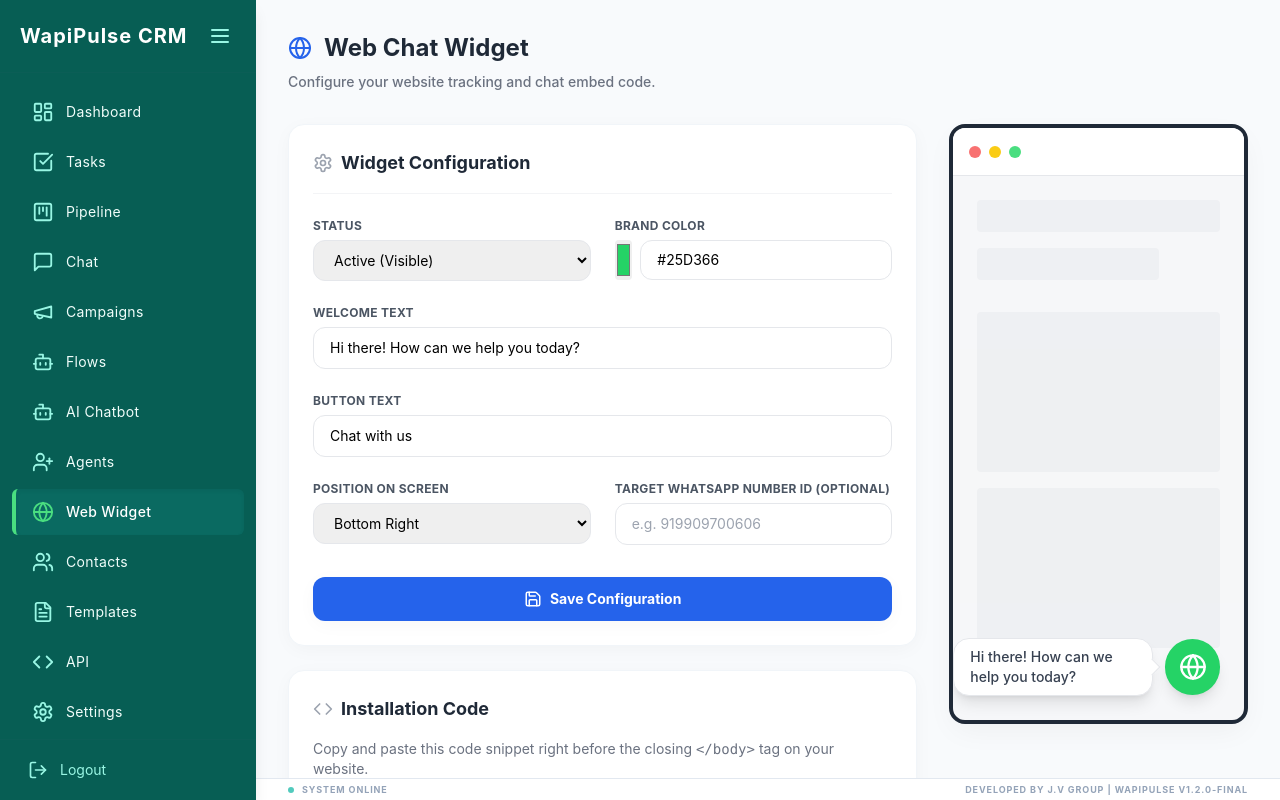
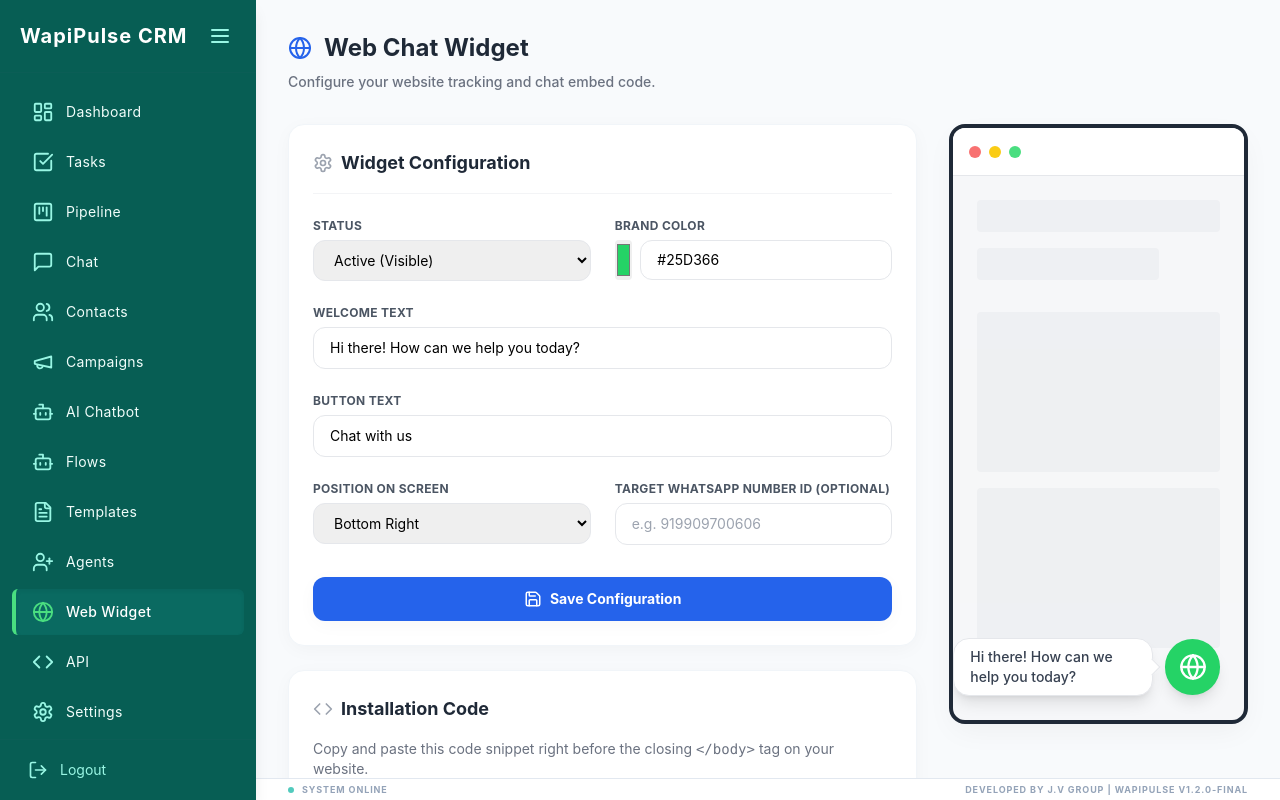
Before and after one commit to infojvmarketingsolution-design/whatsapp-crm, a React (Vite) app in the folder frontend/: page /widget in a window 1280 px wide. Built offline with nearby package versions, Linux system fonts and the light colour scheme; no server answers.

Commit message:
feat: Reorder sidebar navigation sequence per user request

```diff
--- a/frontend/src/components/Sidebar.jsx
+++ b/frontend/src/components/Sidebar.jsx
@@ -31,13 +31,13 @@ export default function Sidebar({ whatsappConfig }) {
     { name: 'Tasks', icon: CheckSquare, path: '/tasks' },
     { name: 'Pipeline', icon: KanbanSquare, path: '/pipeline' },
     { name: 'Chat', icon: MessageSquare, path: '/inbox' },
+    { name: 'Contacts', icon: Users, path: '/contacts' },
     { name: 'Campaigns', icon: Megaphone, path: '/campaigns' },
+    { name: 'AI Chatbot', icon: Bot, path: '/ai-chatbot' },
     { name: 'Flows', icon: Bot, path: '/flows' },
-    { name: 'AI Chatbot', icon: Bot, path: '/ai-chatbot' },
+    { name: 'Templates', icon: FileText, path: '/templates' },
     { name: 'Agents', icon: UserPlus, path: '/agents' },
     { name: 'Web Widget', icon: Globe, path: '/widget' },
-    { name: 'Contacts', icon: Users, path: '/contacts' },
-    { name: 'Templates', icon: FileText, path: '/templates' },
     { name: 'API', icon: Code, path: '/api' },
     { name: 'Settings', icon: Settings, path: '/settings' },
   ];
```
